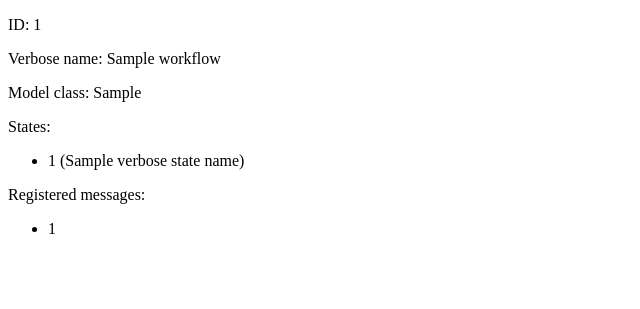
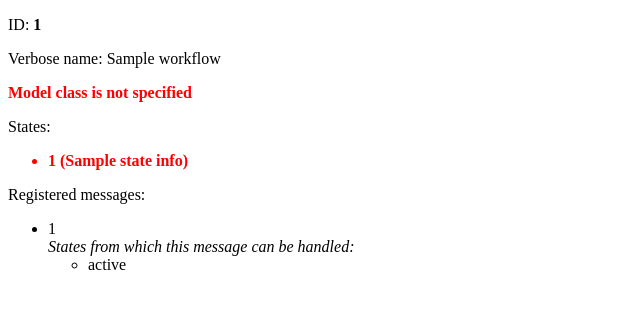
Before and after one commit to freevoid/yawf, a Django app: template yawf/templates/yawf/describe_workflow.html in a window 1280 px wide. Shown: the top 309 px of the page, without its empty margins (0-640 px from the left). Run offline with Django 3.2, Linux system fonts and the light colour scheme; the template is opened without the code that fills it: most values are stand-ins (such as "Sample title", 1, 10 or a date in 2020); parts of the project's set-up code (start-up, migrations or seed data) failed here and were passed over.

Commit message:
Add more diagnostic information in describe_workflow view

```diff
--- a/yawf/templates/yawf/base.html
+++ b/yawf/templates/yawf/base.html
@@ -2,7 +2,8 @@
 <html lang="en">
 <head>
 	<meta charset="UTF-8">
-	<title></title>
+    <title></title>
+    {% block head %}{% endblock %}
 </head>
 <body>
 {% block content %}{% endblock %}
--- a/yawf/templates/yawf/describe_workflow.html
+++ b/yawf/templates/yawf/describe_workflow.html
@@ -1,27 +1,61 @@
 {% extends "yawf/base.html" %}
 
+{% block head %}
+    <style>
+        .warning {
+            color: red;
+            font-weight: bold;
+        }
+    </style>
+{% endblock %}
+
 {% block content %}
-<p>ID: {{ workflow.id }}</p>
-<p>Verbose name: {{ workflow.verbose_name }}</p>
-<p>Model class: {{ workflow.model_cls }}</p>
+<p>ID: <b>{{ workflow.id }}</b></p>
+<p>Verbose name: {% if workflow.verbose_name %}{{ workflow.verbose_name }}{% else %}<span class="warning">not specified</span>{% endif %}</p>
+
+{% if not workflow.model_class %}
+<p class="warning">Model class is not specified</p>
+{% endif %}
 
 <p>
     States:
     <ul>
-        {% for state_id, verbose_name in workflow.verbose_state_names.items %}
-        <li>{{ state_id }} ({{ verbose_name }})</li>
+{% for state_id, state_info in state_map.iteritems %}
+    {% if state_info.messages %}
+        <li>{{ state_id }} ({{ state_info.verbose_name }})
+            <br/><i>Available messages:</i>
+            <ul>
+        {% for message_id in state_info.messages %}
+                <li>{{ message_id }}</li>
         {% endfor %}
+            </ul>
+        </li>
+    {% else %}
+        <li class="warning" title="No messages with registered handlers">{{ state_id }} ({{ state_info.verbose_name }})</li>
+    {% endif %}
+{% endfor %}
     </ul>
 </p>
 
 <p>
     Registered messages:
     <ul>
-        {% for message_id, spec in workflow.get_message_specs.iteritems %}
-            <li>{{ message_id }}{% if spec.verb %} ({{ spec }}){% endif %}</li>
-        {% empty %}
-            <li style="color: red; font-weight: bold;">No messages registered</li>
+{% for message_id, message_info in message_map.iteritems %}
+        <li>{{ message_id }}{% if message_info.spec.verb %} ({{ message_info.spec }}){% endif %}
+    {% if not message_info.states_from %}
+            <span class="warning">No handlers registered</span>
+    {% else %}
+            <br/><i>States from which this message can be handled:</i>
+            <ul>
+        {% for state in message_info.states_from %}
+                <li>{{ state }}</li>
         {% endfor %}
+            </ul>
+    {% endif %}
+        </li>
+{% empty %}
+        <li class="warning">No messages registered</li>
+{% endfor %}
     </ul>
 </p>
 {% endblock %}
```
Also changed, not shown: yawf/views.py (+28 -1 lines).
